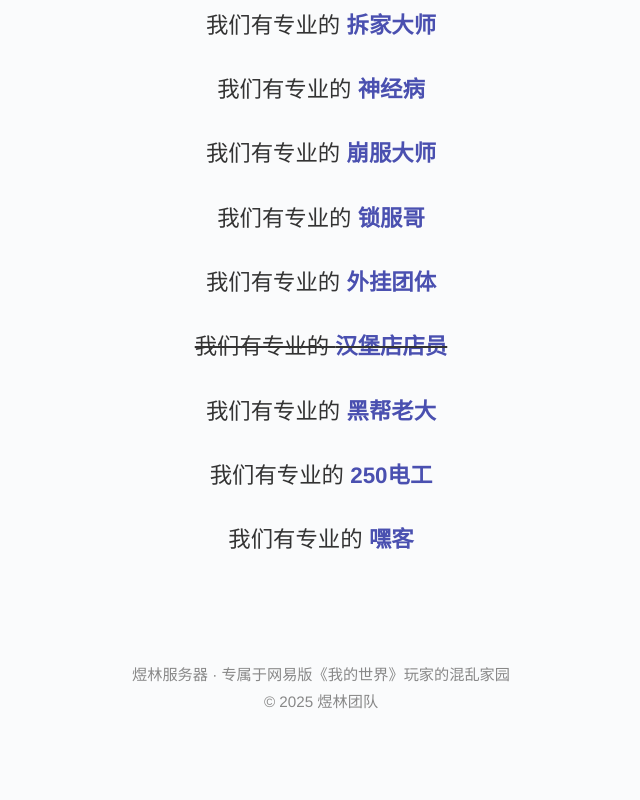
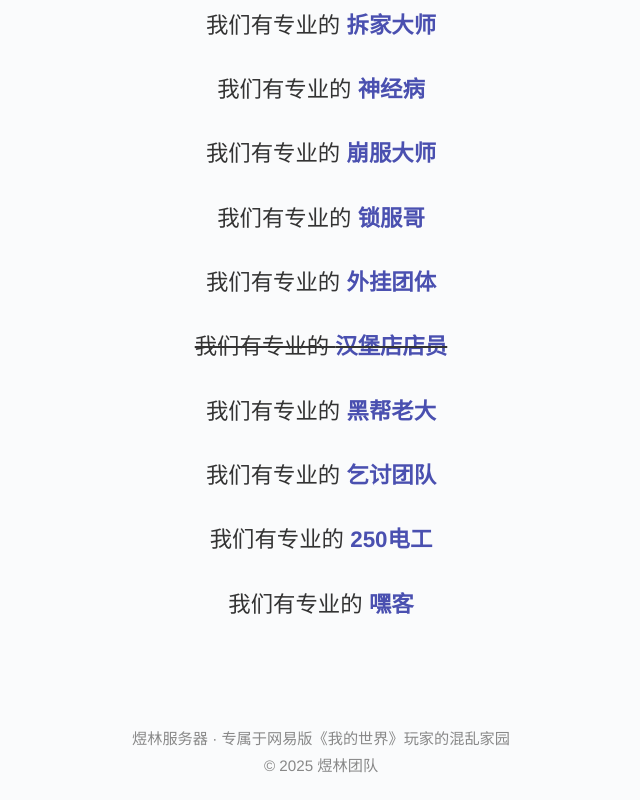
Before and after one commit to yumiao-awa/Client, a plain HTML site: page mc/welcome/index.html in a window 1280 px wide. Shown: the part 608-1408 px from the top of the page, without its empty margins (319-959 px from the left). Before the commit the page ends 1343 px from the top, so only its background shows below. Drawn offline with Linux system fonts and the light colour scheme.

Commit message:
Update index.html

```diff
--- a/mc/welcome/index.html
+++ b/mc/welcome/index.html
@@ -90,6 +90,7 @@
     <div class="statement">我们有专业的 <strong>外挂团体</strong></div>
     <div class="statement"><del>我们有专业的 <strong>汉堡店店员</del></strong></div>
     <div class="statement">我们有专业的 <strong>黑帮老大</strong></div>
+    <div class="statement">我们有专业的 <strong>乞讨团队</strong></div>
     <div class="statement">我们有专业的 <strong>250电工</strong></div>
     <div class="statement">我们有专业的 <strong>嘿客</strong></div>
   </div>
```
